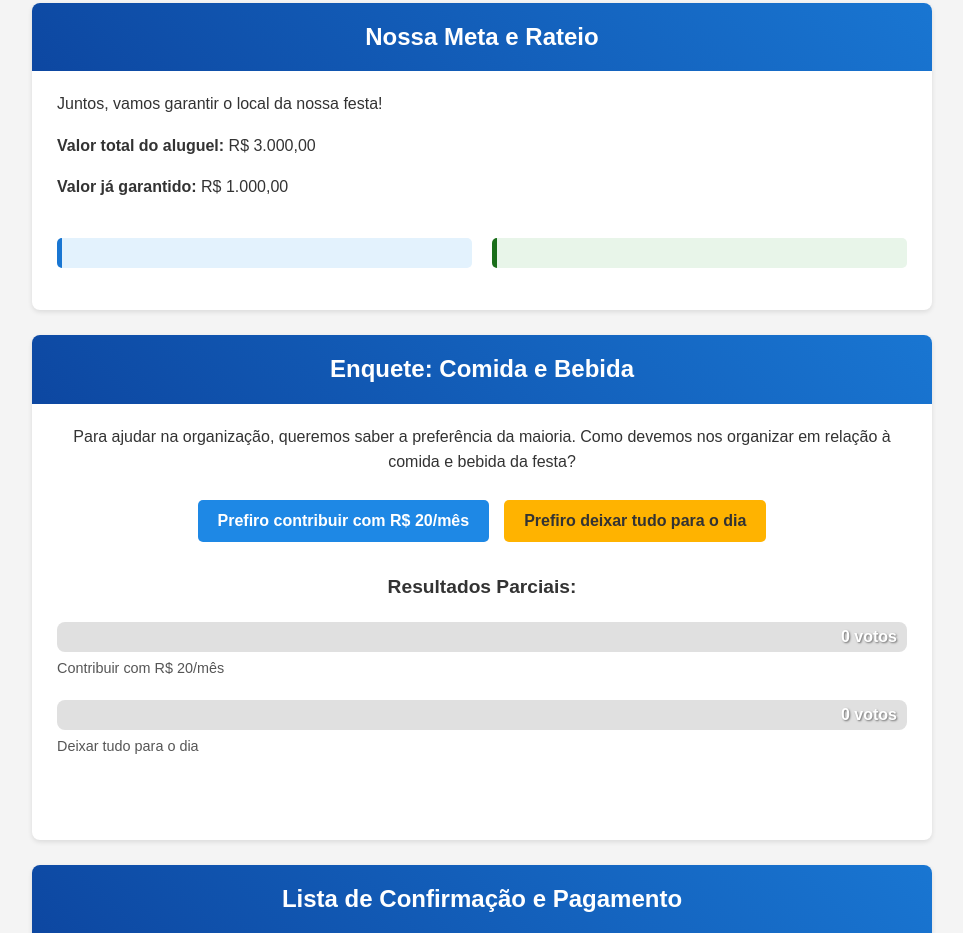
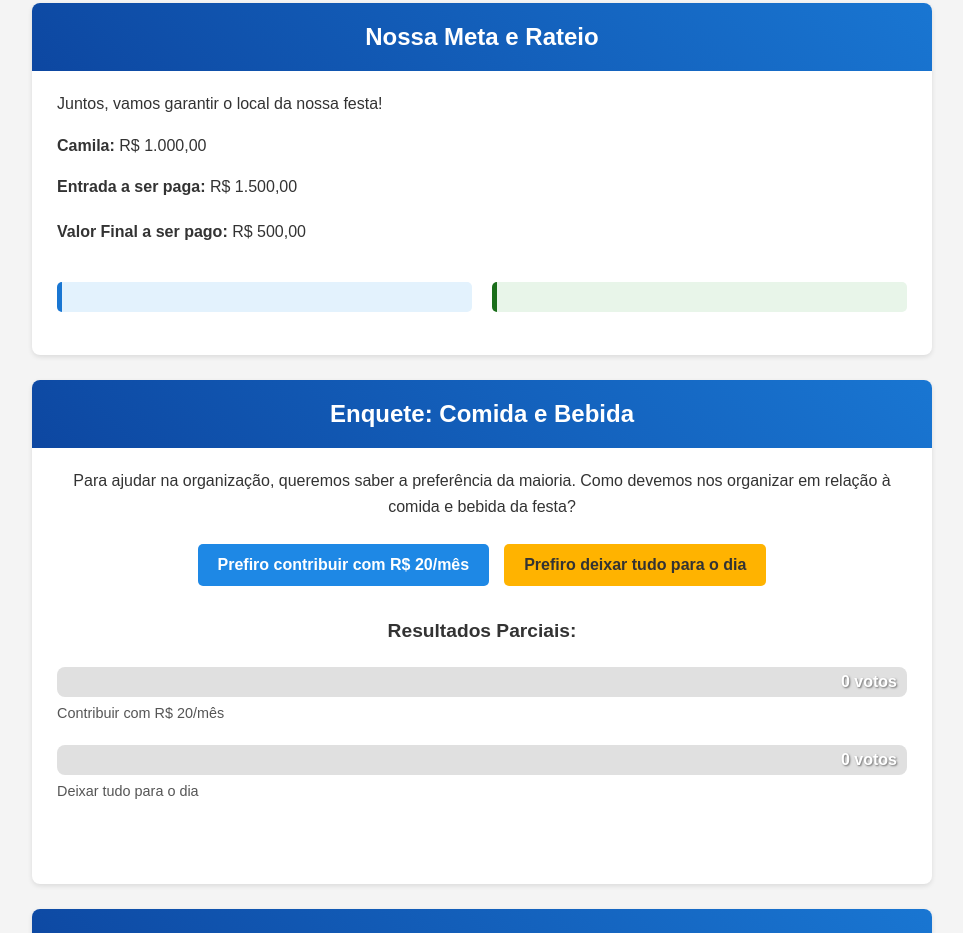
Before and after one commit to marco-egito/psimarco, a website: page index.html in a window 1280 px wide. Shown: the part 1171-2104 px from the top of the page, without its empty margins (158-1121 px from the left). Drawn offline with Linux system fonts and the light colour scheme; no server answers.

Commit message:
Update index.html

```diff
--- a/index.html
+++ b/index.html
@@ -55,10 +55,15 @@
         <section id="meta">
             <h2>Nossa Meta e Rateio</h2>
             <p>Juntos, vamos garantir o local da nossa festa!</p>
-            <div class="goal-details">
-                <p><strong>Valor total do aluguel:</strong> R$ 3.000,00</p>
-                <p><strong>Valor já garantido:</strong> R$ 1.000,00</p>
-                <p id="amount-remaining" class="remaining"></p>
+            <div class="goal-details new-layout">
+                <div>
+                    <p><strong>Camila:</strong> R$ 1.000,00</p>
+                    <p><strong>Entrada a ser paga:</strong> R$ 1.500,00</p>
+                    <p id="amount-remaining" class="remaining"></p>
+                </div>
+                <div>
+                    <p><strong>Valor Final a ser pago:</strong> R$ 500,00</p>
+                </div>
             </div>
             <div class="cost-split">
                 <p id="entry-cost-per-person" class="cost-share entry"></p>
```
